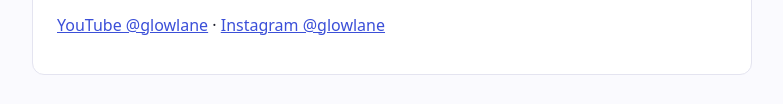
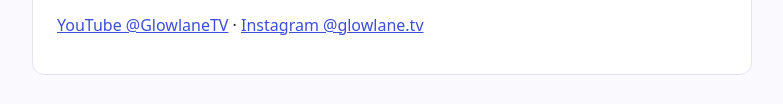
Before and after one commit to loopwiselabs-hq/loopwiselabs-hq.github.io, a plain HTML site: page index.html in a window 1280 px wide. Shown: the part 340-444 px from the top of the page, without its empty margins (248-1031 px from the left). Drawn offline with Linux system fonts and the light colour scheme.

Commit message:
Update handles: @GlowlaneTV (YouTube), @glowlane.tv (Instagram)
Co-Authored-By: Claude Opus 5.5 <noreply@anthropic.com>
Claude-Session: https://claude.ai/code/session_01PnFv7zPTNn8VpF8Jx78BLB

```diff
--- a/index.html
+++ b/index.html
@@ -4,6 +4,6 @@
 <h1>Loopwise Labs</h1><p class="muted">Small, original digital products.</p>
 <div class="card"><img src="glowlane-logo.png" alt="Glowlane logo" width="96" height="96" style="border-radius:50%;float:right;margin-left:16px"><h2>Glowlane</h2>
 <p>Daily short videos where the audience plays along in the comments: comment <b>IN</b> to become a racer in tomorrow's Name Race, or guess the answer to the Daily Tangle puzzle. Every video is generated from our own code.</p>
-<p><a href="https://www.youtube.com/@glowlane">YouTube @glowlane</a> · <a href="https://www.instagram.com/glowlane/">Instagram @glowlane</a></p></div>
+<p><a href="https://www.youtube.com/@GlowlaneTV">YouTube @GlowlaneTV</a> · <a href="https://www.instagram.com/glowlane.tv/">Instagram @glowlane.tv</a></p></div>
 <footer><a href="privacy.html">Privacy Policy</a> · <a href="terms.html">Terms of Service</a> · Contact: loopwise.labs@gmail.com</footer>
 </body></html>
```
